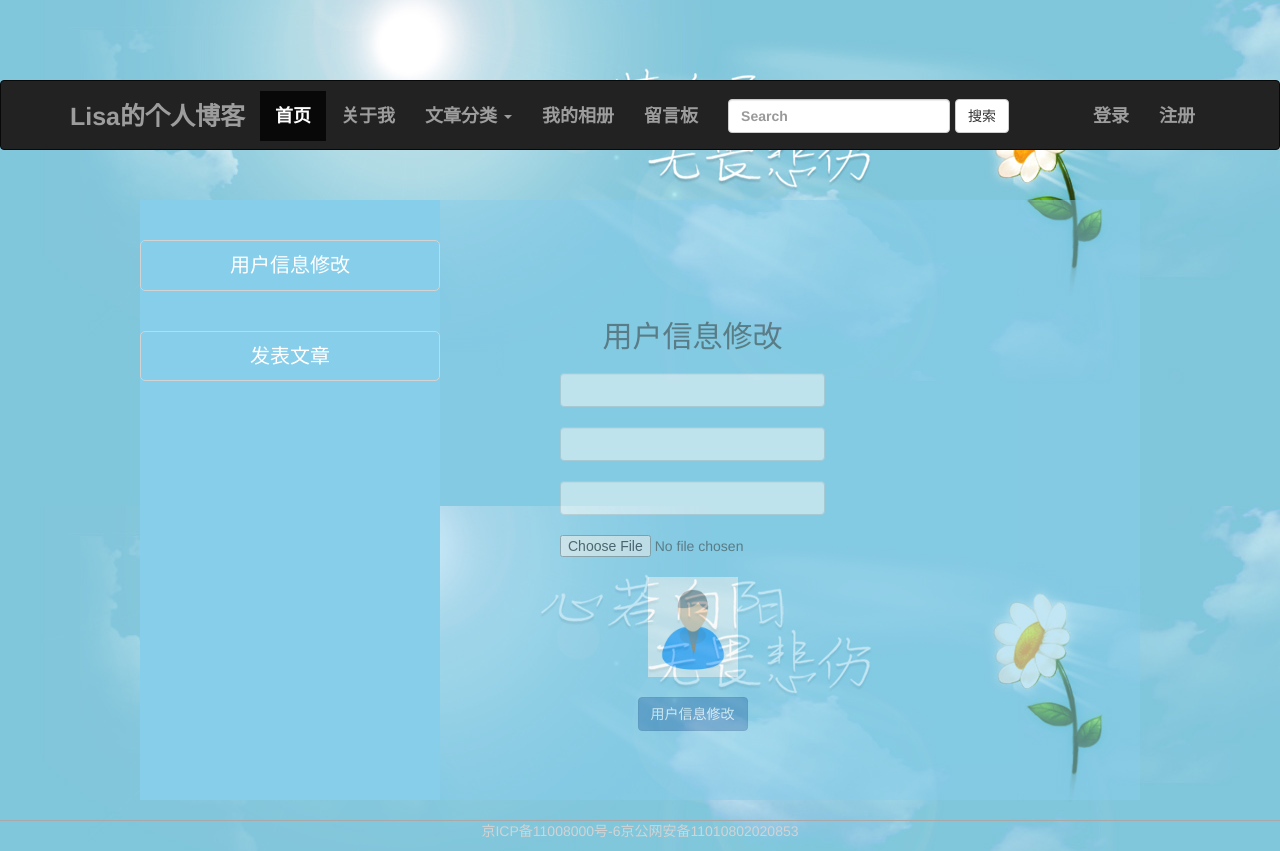
After one commit to lisa530/-my_blog, a Flask app: template templates/user/center.html in a window 1280 px wide. The commit adds this page. Run offline with Flask 2, Linux system fonts and the light colour scheme; the template is opened without the code that fills it, so the values that code supplies are empty; some libraries are stand-ins or nearby versions.

Commit message:
用户中心： 使用flask中间件实现用户权限认证

```diff
--- a/apps/user/views.py
+++ b/apps/user/views.py
@@ -11,11 +11,54 @@ from apps.user.smssend import SmsSendAPIDemo
 # 创建蓝图对象,url_prefix指定路由前缀
 user_bp = Blueprint('user',__name__,url_prefix='/user')
 
+required_login_list = ['/user/center', '/user/change']
 
 # 使用蓝图绑定路由
 # @user_bp.route('/')
 # def hello_world():
 #     return 'Hello World!'
+
+
+# @user_bp.before_app_first_request
+# def first_request():
+#     """第一次请求时调用"""
+#     print("before_app_first_request")
+
+
+
+@user_bp.before_app_request
+def before_request():
+    """每次请求都会调用"""
+    print("====before_app_request====")
+    # 请求的路径中在列表中
+    if request.path in required_login_list:
+        # 从session中获取登录用户
+        id = session.get('uid')
+        if not id:
+            return render_template('user/login.html')
+        else:
+            # 查询用户
+            user = User.query.get('id')
+            # 将用户存储在g对象的user属性中
+            # g对象是flask是全局对象，本次请求结束后销毁该对象
+            g.user = user
+
+
+
+# @user_bp.after_app_request
+# def after_request_test(response):
+#     """每次请求后调用"""
+#     print("-----after_request_test-------")
+#     # 需要接收一个response和返回response
+#     return response
+
+#
+# @user_bp.teardown_app_request
+# def teardown_request_test(response):
+#     """最后调用"""
+#     print('>>>teardown_request_test>>>')
+#     return response
+
 
 
 @user_bp.route('/register',methods=['GET','POST'])
@@ -130,8 +173,6 @@ def login():
     return render_template('user/login.html')
 
 
-
-
 @user_bp.route('/')
 def index():
     """首页"""
@@ -159,6 +200,20 @@ def logout():
     session.clear() # 删除session中所有的值，将服务端和客户端session都删除
     return response
 
+
+@user_bp.route('/center')
+def user_center():
+    """用户中心"""
+    # 渲染用户信息，将当前登录用户传递到模板中
+    return render_template('user/center.html',user=g.user)
+
+
+@user_bp.route('/change',methods=['GET','POST'])
+def user_change():
+    """用户信息修改"""
+    return render_template('user/center.html',user=g.user)
+
+
 @user_bp.route('/sendMsg')
 def send_message():
     phone = request.args.get('phone')
--- a/templates/base.html
+++ b/templates/base.html
@@ -72,7 +72,7 @@
                             <a href="#" class="dropdown-toggle" data-toggle="dropdown" role="button"
                                aria-haspopup="true" aria-expanded="false">欢迎！{{ user.username }}<span class="caret"></span></a>
                             <ul class="dropdown-menu">
-                                <li><a href="#">用户中心</a></li>
+                                <li><a href="{{ url_for('user.user_center') }}">用户中心</a></li>
                                 <li role="separator" class="divider"></li>
                                 <li><a href="{{ url_for('user.logout') }}">退出</a></li>
                             </ul>
--- /dev/null
+++ b/templates/user/center.html
@@ -0,0 +1,137 @@
+{% extends 'base.html' %}
+{% block title %}
+    用户中心
+{% endblock %}
+{% block styles %}
+    {{ super() }}
+    <style>
+        #container {
+            padding-top: 30px;
+            width: 1000px;
+            height: 600px;
+            margin: 0 auto;
+            margin-bottom: 50px;
+        }
+
+        #container div {
+            float: left;
+        }
+
+        #left {
+            width: 30%;
+            height: 600px;
+            background-color: skyblue;
+        }
+
+        #left p {
+            margin-top: 40px;
+            border: 1px solid lightgray;
+            border-radius: 5px;
+            text-align: center;
+            font-size: 20px;
+            color: white;
+            padding: 10px;
+            cursor: default;
+        }
+
+
+        #right {
+            width: 70%;
+            height: 600px;
+            background-color: skyblue;
+            opacity: 0.5;
+        }
+
+        #right1 {
+            text-align: center;
+            padding-left: 120px;
+            padding-top: 100px;
+        }
+
+        #right1 p {
+            margin: 20px auto;
+        }
+    </style>
+{% endblock %}
+{% block newcontent %}
+    <div id="container">
+        <div id="left">
+            <p>用户信息修改</p>
+            <p>发表文章</p>
+        </div>
+        <div id="right">
+            <div id="right1">
+                <h2> 用户信息修改</h2>
+                <form action="{{ url_for('user.user_change') }}" method="post" enctype="multipart/form-data">
+                    <p><input type="text" class="form-control" id="InputUsername" name="username"
+                              value="{{ g.user.username }}">
+                    </p>
+                    <p><input type="text" class="form-control" id="InputPhone" name="phone" value="{{ g.user.phone }}"><span></span>
+                    </p>
+                    <p><input type="email" class="form-control" id="InputEmail1" name="email"
+                              value="{{ g.user.email }}">
+                    </p>
+                    <p><input type="file" id="exampleInputFile" name="icon"></p>
+                    <p>
+                        <img src="{{ url_for('static',filename='images/touxiang.jpg') }}" alt="" width="90"
+                             height="100">
+                    </p>
+                    <p>
+                        <button type="submit" class="btn btn-primary">用户信息修改</button>
+                    </p>
+
+                </form>
+            </div>
+            <div>
+
+            </div>
+        </div>
+    </div>
+{% endblock %}
+
+{% block scripts %}
+    {{ super() }}
+    <script>
+        $('#InputPhone').blur(function () {
+            let phone = $(this).val();
+            let span_ele = $(this).next('span');
+            if (phone.length == 11) {
+                span_ele.text('');
+                $.get('{{ url_for('user.check_phone') }}', {phone: phone}, function (data) {
+                    // {#console.log(data);#}
+                    if (data.code != 200) {
+                        span_ele.css({"color": "#ff0011", "font-size": "12px"});
+                        span_ele.text(data.msg);
+                    }
+                })
+            } else {
+                span_ele.css({"color": "#ff0011", "font-size": "12px"});
+                span_ele.text('手机格式错误');
+            }
+
+        })
+
+     $('#inputUsername').blur(function () {
+          {#获取当前输入框的值赋值给phone#}
+          let username = $(this).val();
+          {#获取当前对象的下一个标签#}
+          let span_ele = $(this).next('span');
+          {#判断手机长度#}
+          if (username) {
+              span_ele.text('');
+              {#使用ajax发送get请求， url_for请求的地址， {phone:phone}携带的数据，以字典传递 data接收返回的结果#}
+              $.get('{{ url_for('user.check_username') }}', {username: username}, function (data) {
+                  // {#console.log(data);#}
+                  {#判断返回的状态码#}
+                  if (data.code != 200) {
+                      span_ele.css({"color": "#ff0011", "font-size": "12px"});
+                      span_ele.text(data.msg);
+                  }
+              })
+          } else {
+              span_ele.css({"color": "#ff0011", "font-size": "12px"});
+              span_ele.text('手机格式错误');
+          }
+      })
+    </script>
+{% endblock %}
```
Also changed, not shown: templates/user/register.html (+1 -8 lines), static/images/touxiang.jpg (added).
